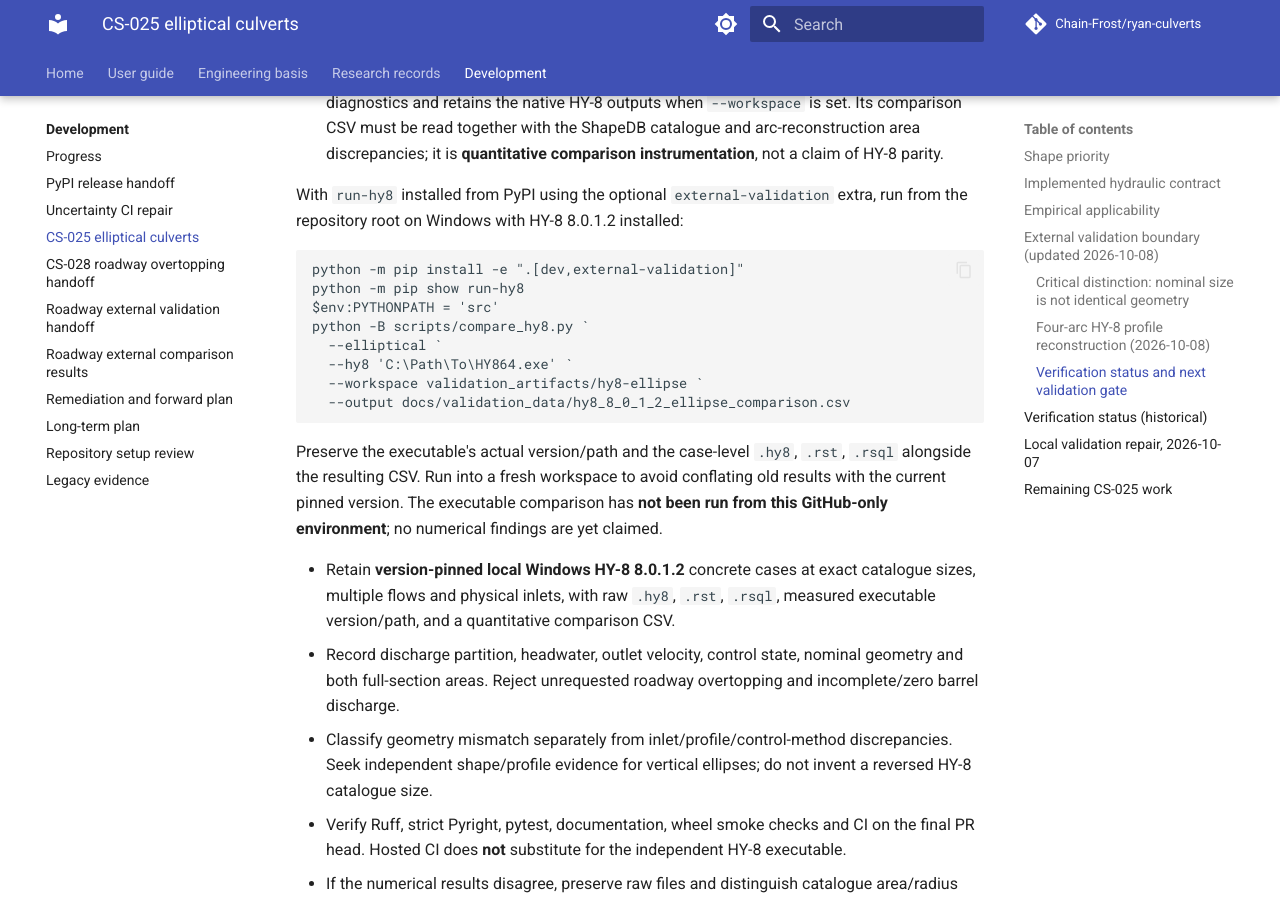
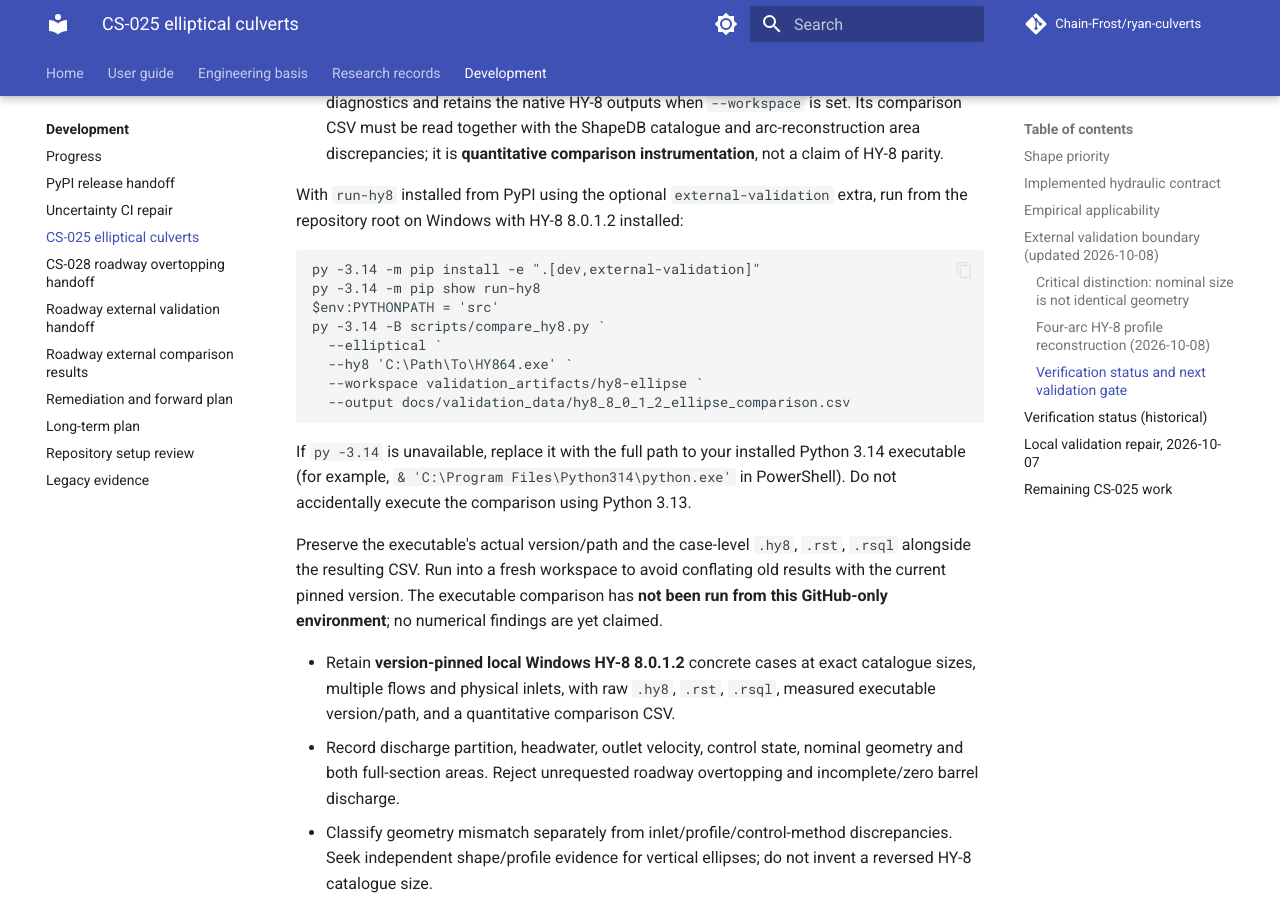
Before and after one commit to Chain-Frost/ryan-culverts, an MkDocs documentation site: the page built from docs/work/2026-10-07-cs-025-elliptical-culverts.md, in a window 1280 px wide and 900 px high, scrolled down 4016 px. Built offline with MkDocs 1.6.1 and Material for MkDocs 9.7.7, drawn with Linux system fonts in a browser that asks for light colours; comment, search, counter and statistics services are not loaded.

Commit message:
docs: select Python 3.14 explicitly for Windows HY-8 comparison

````diff
--- a/docs/work/2026-10-07-cs-025-elliptical-culverts.md
+++ b/docs/work/2026-10-07-cs-025-elliptical-culverts.md
@@ -181,15 +181,20 @@ With `run-hy8` installed from PyPI using the optional
 with HY-8 8.0.1.2 installed:
 
 ```powershell
-python -m pip install -e ".[dev,external-validation]"
-python -m pip show run-hy8
+py -3.14 -m pip install -e ".[dev,external-validation]"
+py -3.14 -m pip show run-hy8
 $env:PYTHONPATH = 'src'
-python -B scripts/compare_hy8.py `
+py -3.14 -B scripts/compare_hy8.py `
   --elliptical `
   --hy8 'C:\Path\To\HY864.exe' `
   --workspace validation_artifacts/hy8-ellipse `
   --output docs/validation_data/hy8_8_0_1_2_ellipse_comparison.csv
 ```
+
+If `py -3.14` is unavailable, replace it with the full path to
+your installed Python 3.14 executable (for example,
+`& 'C:\Program Files\Python314\python.exe'` in PowerShell). Do not
+accidentally execute the comparison using Python 3.13.
 
 Preserve the executable's actual version/path and the case-level
 `.hy8`, `.rst`, `.rsql` alongside the resulting CSV. Run into a fresh
````
